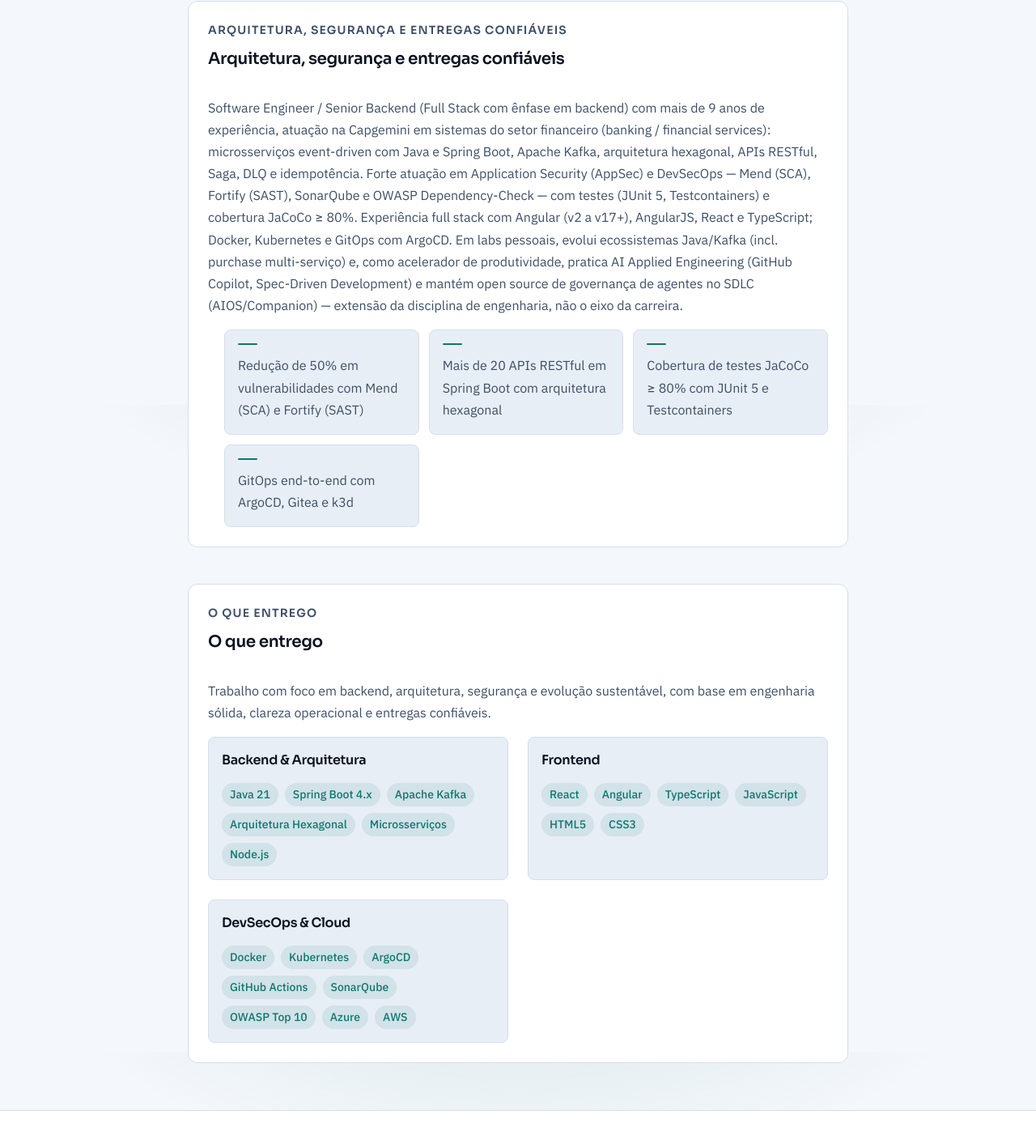
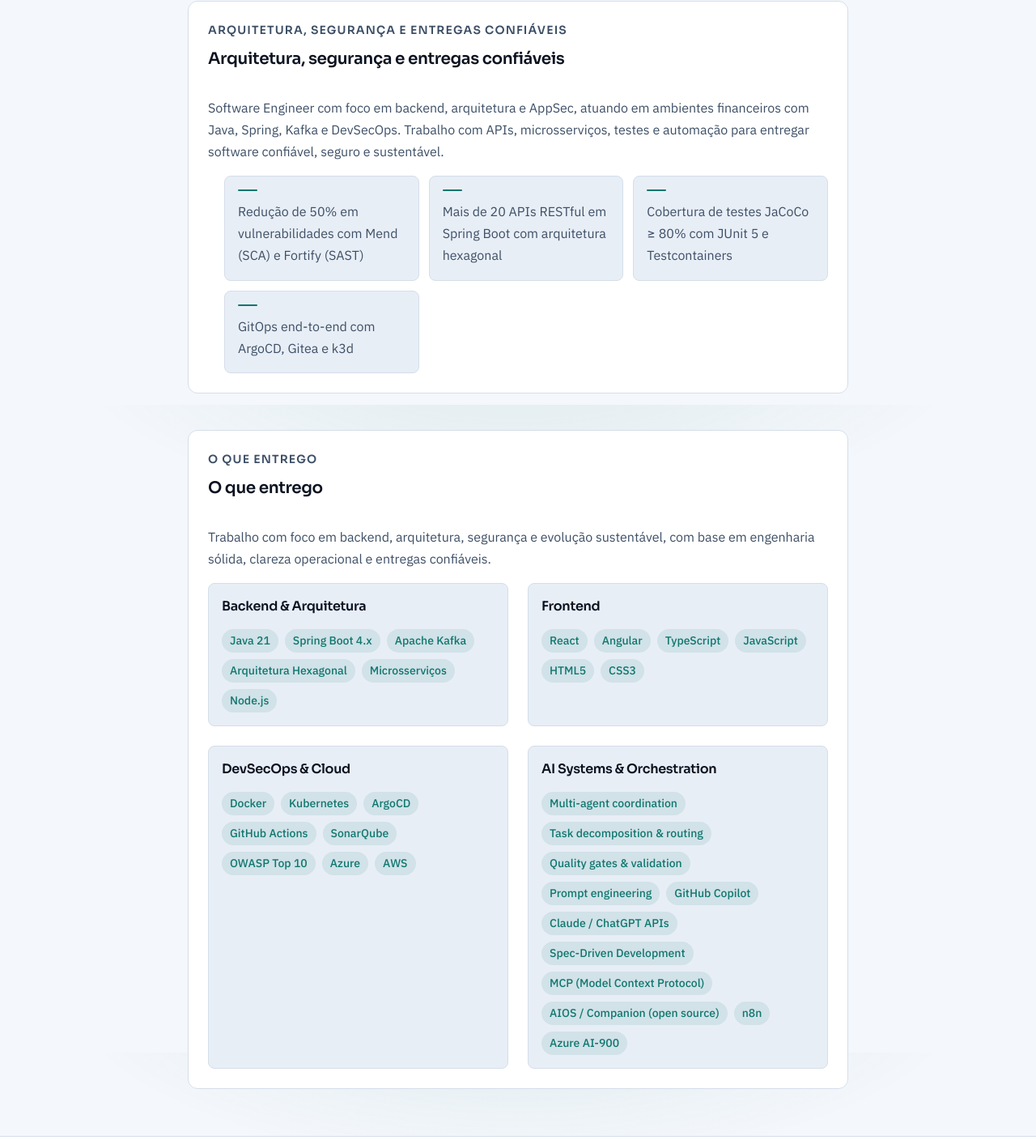
Before and after one commit to KleilsonSantos/kleilson-portfolio, a React (Vite) app in the folder apps/web/: page / in a window 1280 px wide. Shown: the part 1100-2508 px from the top of the page at 81% size. Built offline with nearby package versions, Linux system fonts and the light colour scheme; no server answers.

Commit message:
✨ AI Systems & Orchestration: skill group + case study + governance docs

```diff
--- a/apps/web/content/profile.json
+++ b/apps/web/content/profile.json
@@ -2,8 +2,8 @@
   "profile": {
     "name": "Kleilson dos Santos",
     "shortName": "Kleilson Santos",
-    "title": "Software Engineer | Senior Backend / Full Stack | AppSec · Banking",
-    "headline": "Microsserviços Java/Spring/Kafka, AppSec e DevSecOps em financial services — AI Applied Engineering como acelerador.",
+    "title": "Software Engineer | Backend / Full Stack | AppSec · Banking",
+    "headline": "Software Engineer especializado em backend, arquitetura e segurança para sistemas financeiros e plataformas resilientes.",
     "location": "Paulo Afonso, Bahia, Brasil",
     "remote": "Disponível para trabalho remoto",
     "email": "kleilson@icloud.com",
@@ -17,7 +17,7 @@
     "photo": "/images/profile/kleilson-avatar-320.webp?v=15",
     "photoFallback": "/images/profile/kleilson-avatar.jpg?v=15"
   },
-  "summary": "Software Engineer / Senior Backend (Full Stack com ênfase em backend) com mais de 9 anos de experiência, atuação na Capgemini em sistemas do setor financeiro (banking / financial services): microsserviços event-driven com Java e Spring Boot, Apache Kafka, arquitetura hexagonal, APIs RESTful, Saga, DLQ e idempotência. Forte atuação em Application Security (AppSec) e DevSecOps — Mend (SCA), Fortify (SAST), SonarQube e OWASP Dependency-Check — com testes (JUnit 5, Testcontainers) e cobertura JaCoCo ≥ 80%. Experiência full stack com Angular (v2 a v17+), AngularJS, React e TypeScript; Docker, Kubernetes e GitOps com ArgoCD. Em labs pessoais, evolui ecossistemas Java/Kafka (incl. purchase multi-serviço) e, como acelerador de produtividade, pratica AI Applied Engineering (GitHub Copilot, Spec-Driven Development) e mantém open source de governança de agentes no SDLC (AIOS/Companion) — extensão da disciplina de engenharia, não o eixo da carreira.",
+  "summary": "Software Engineer com foco em backend, arquitetura e AppSec, atuando em ambientes financeiros com Java, Spring, Kafka e DevSecOps. Trabalho com APIs, microsserviços, testes e automação para entregar software confiável, seguro e sustentável.",
   "highlights": [
     "Redução de 50% em vulnerabilidades com Mend (SCA) e Fortify (SAST)",
     "Mais de 20 APIs RESTful em Spring Boot com arquitetura hexagonal",
@@ -26,7 +26,7 @@
     "Migração Spring Boot 2→3→4 sem downtime (APIs depreciadas eliminadas)",
     "Labs: ecossistema purchase (4 MS event-driven, Saga, GitOps) — repositórios privados",
     "10 agentes Copilot, 7 prompts e 6 applyTo aplicando SDD (AI Applied)",
-    "Open source AI Applied: AIOS/Companion (governança de IA no SDLC) — não eixo da carreira",
+    "Laboratório de IA aplicada no SDLC com AIOS/Companion — complementar à atuação principal em backend, arquitetura e AppSec",
     "Mais de 330 contribuições no GitHub no último ano",
     "Microsoft Azure AI Fundamentals (AI-900)"
   ],
@@ -78,15 +78,18 @@
       ]
     },
     {
-      "title": "AI Applied Engineering",
+      "title": "AI Systems & Orchestration",
       "skills": [
+        "Multi-agent coordination",
+        "Task decomposition & routing",
+        "Quality gates & validation",
+        "Prompt engineering",
         "GitHub Copilot",
+        "Claude / ChatGPT APIs",
         "Spec-Driven Development",
-        "Agentes customizados",
-        "Prompt engineering",
+        "MCP (Model Context Protocol)",
+        "AIOS / Companion (open source)",
         "n8n",
-        "AIOS / Companion (open source)",
-        "MCP",
         "Azure AI-900"
       ]
     },
--- a/apps/web/content/projects.json
+++ b/apps/web/content/projects.json
@@ -3,9 +3,9 @@
     {
       "id": "banking",
       "name": "banking",
-      "tagline": "Plataforma full stack bancária — Java, Angular, obs e GitOps",
-      "description": "Banking Platform — monorepo / ecossistema open source com Java 21, Spring Boot, Angular 18, observabilidade (Prometheus/Grafana), segurança e pipelines CI/CD alinhados a práticas de plataforma bancária. Referência pública de organização full stack com microsserviços e entrega contínua.",
-      "impact": "Vitrine de engenharia de software: backend, frontend, DevSecOps e observabilidade no mesmo sistema — não um demo isolado.",
+      "tagline": "Plataforma full stack bancária — Java, Angular, observabilidade e GitOps",
+      "description": "Monorepo com Java, Angular, observabilidade e GitOps, alinhado a práticas de engenharia em ambientes regulados e com alto foco em confiabilidade.",
+      "impact": "Demonstra integração entre backend, frontend, segurança e operação em uma única base de delivery.",
       "stack": [
         "Java 21",
         "Spring Boot",
@@ -21,8 +21,8 @@
       "id": "vaultspring",
       "name": "VaultSpring",
       "tagline": "Segredos com HashiCorp Vault e Testcontainers",
-      "description": "Aplicação Spring Boot para gestão segura de segredos em ambientes escaláveis, com autenticação robusta e testes de integração.",
-      "impact": "AppSec operacional: segredos fora do código e testes de integração reproduzíveis.",
+      "description": "Aplicação Spring Boot para gestão segura de segredos, com autenticação robusta, testes de integração e operação previsível.",
+      "impact": "Mostra como aplicar AppSec de forma prática em infraestrutura e integração contínua.",
       "stack": [
         "Spring Boot",
         "HashiCorp Vault",
@@ -51,7 +51,7 @@
       "id": "ai-operating-system",
       "name": "AI Operating System (AIOS)",
       "tagline": "AI Applied — control plane de governança de IA no SDLC (open source)",
-      "description": "Extensão da disciplina de engenharia: plataforma open source de governança para IA no desenvolvimento (intent → políticas → agents-as-plugins → quality gates). Monorepo TypeScript com pipeline, MCP e console — separado da experiência de conversa (ADR-0014). Acelerador e laboratório de produtividade, não o eixo da carreira.",
+      "description": "Extensão da disciplina de engenharia: plataforma open source de governança para IA no desenvolvimento (intent → políticas → agents-as-plugins → quality gates). Monorepo TypeScript com pipeline, MCP e console — separado da experiência de conversa (ADR-0014). Acelerador e laboratório de produtividade, complementar à atuação principal em backend, arquitetura e AppSec.",
       "impact": "Mostra maturidade de produto/ADRs/SemVer aplicada a tooling de IA — complementar a Java/AppSec/microsserviços.",
       "stack": [
         "TypeScript",
@@ -71,7 +71,7 @@
       "name": "AIOS Companion",
       "tagline": "AI Applied — experiência (CLI/UI) sobre o control plane AIOS",
       "description": "Cliente de experiência que consome o AIOS via MCP/CLI (Conversation Manager, doctor, auditoria) sem duplicar engines. Fronteira control plane × experiência (ADR-0014).",
-      "impact": "Complemento do AIOS: prova contratos estáveis entre repos — listado como lab de AI Applied, não destaque de carreira.",
+      "impact": "Complemento do AIOS: prova contratos estáveis entre repos — listado como laboratório de AI Applied, não como eixo principal da carreira.",
       "stack": [
         "TypeScript",
         "React 19",
@@ -128,6 +128,25 @@
       "featured": false
     },
     {
+      "id": "ai-orchestration-governance",
+      "name": "AI Orchestration & Governance",
+      "tagline": "Multi-agent coordination, task routing e quality gates para modernização de software",
+      "description": "Arquitetura de orquestração de agentes especializados aplicada ao kleilson-portfolio: governance em AGENTS.md, task decomposition com routing automático, quality gates (spec → plan → execution), role-based execution com team charters, e ciclo completo de coordenação multi-agente. Abordagem reproducível para sistemas complexos que requerem coordenação de múltiplos LLMs/prompts com traceability e validation.",
+      "impact": "Demonstra capacidade de estruturar workflows AI-powered com governança, não apenas usar modelos. Aplicável a migration/modernization projects de qualquer escala.",
+      "stack": [
+        "GitHub Copilot",
+        "Claude / ChatGPT",
+        "Prompt Engineering",
+        "Task Decomposition",
+        "Quality Gates",
+        "Governance",
+        "MCP",
+        "Git-backed workflows"
+      ],
+      "url": "https://github.com/KleilsonSantos/kleilson-portfolio",
+      "featured": true
+    },
+    {
       "id": "ai-driven",
       "name": "ai-driven",
       "tagline": "Automações AI-driven para produtividade",
--- a/apps/web/src/pages/Home.tsx
+++ b/apps/web/src/pages/Home.tsx
@@ -116,7 +116,7 @@
           engenharia sólida, clareza operacional e entregas confiáveis.
         </p>
         <div className="grid-2">
-          {SKILL_GROUPS.slice(0, 3).map((group) => (
+          {SKILL_GROUPS.slice(0, 4).map((group) => (
             <div key={group.title} className="skill-panel">
               <h3>{group.title}</h3>
               <div className="stack-list">
```
Also changed, not shown: apps/web/src/data/projectCaseStudies.ts (added, +52 -0 lines), 2 other files (tests, documents, lock files or other folders).
